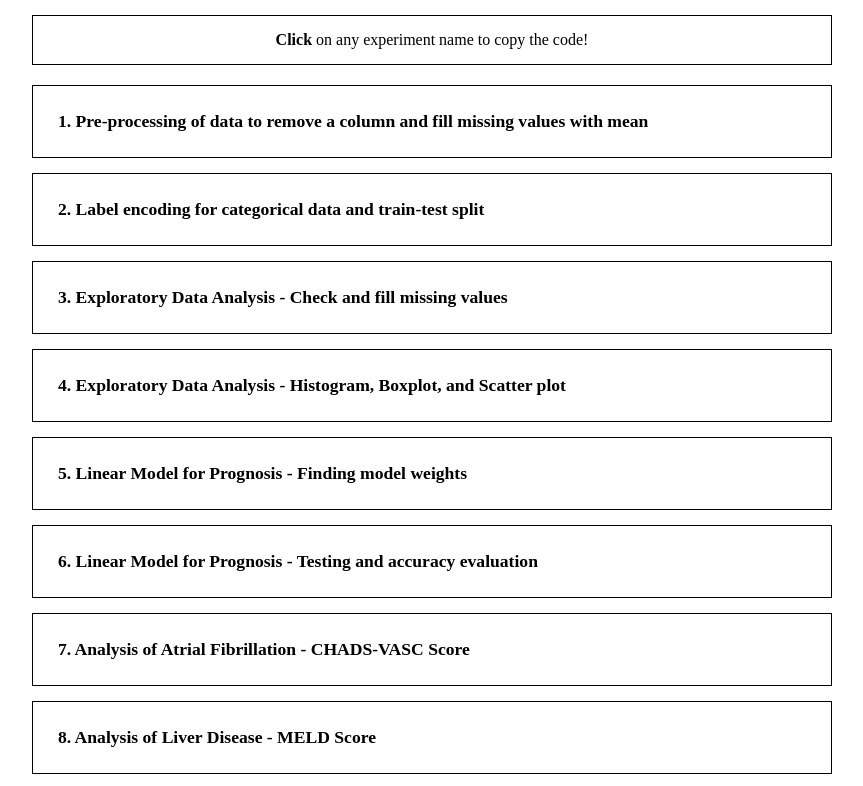
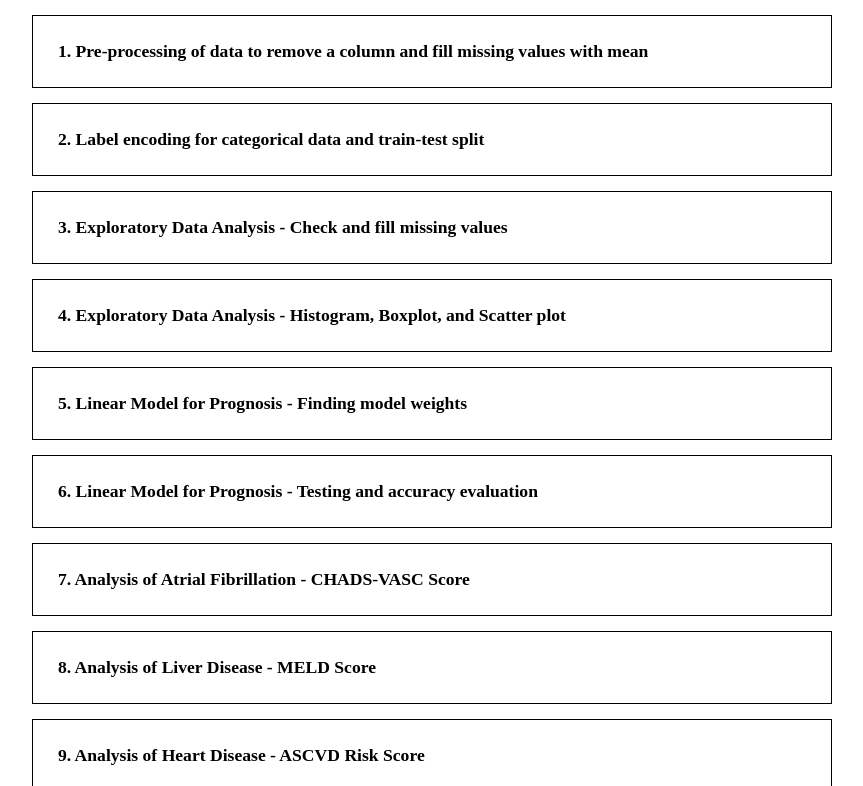
Before and after one commit to mcs69/ai, a plain HTML site: page index.html in a window 1280 px wide. Shown: the part 101-887 px from the top of the page, without its empty margins (208-1071 px from the left). Drawn offline with Linux system fonts and the light colour scheme.

Commit message:
Update index.html

```diff
--- a/index.html
+++ b/index.html
@@ -9,9 +9,9 @@
     <div style="max-width: 800px; margin: 0 auto; padding: 20px;">
         <h1 style="text-align: center; margin-bottom: 30px;">ML & Data Science Experiments</h1>
 
-        <p style="text-align: center; margin-bottom: 20px; padding: 15px; border: 1px solid black;">
+        <!-- <p style="text-align: center; margin-bottom: 20px; padding: 15px; border: 1px solid black;">
             <strong>Click</strong> on any experiment name to copy the code!
-        </p>
+        </p> -->
 
         <div style="border: 1px solid black; padding: 15px; margin-bottom: 15px; cursor: pointer;"
              onclick="copyCode(this, 'code1')"
```
